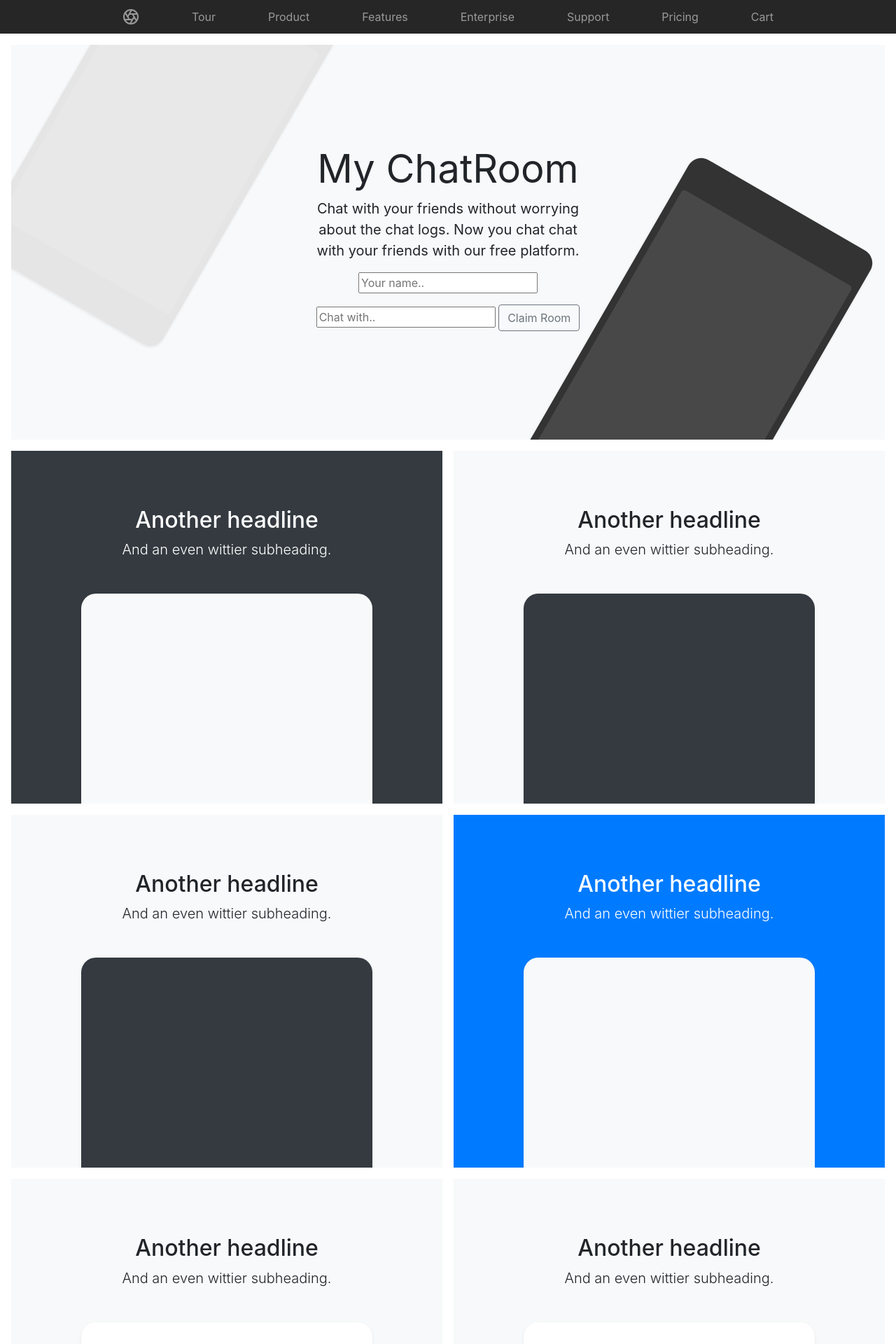
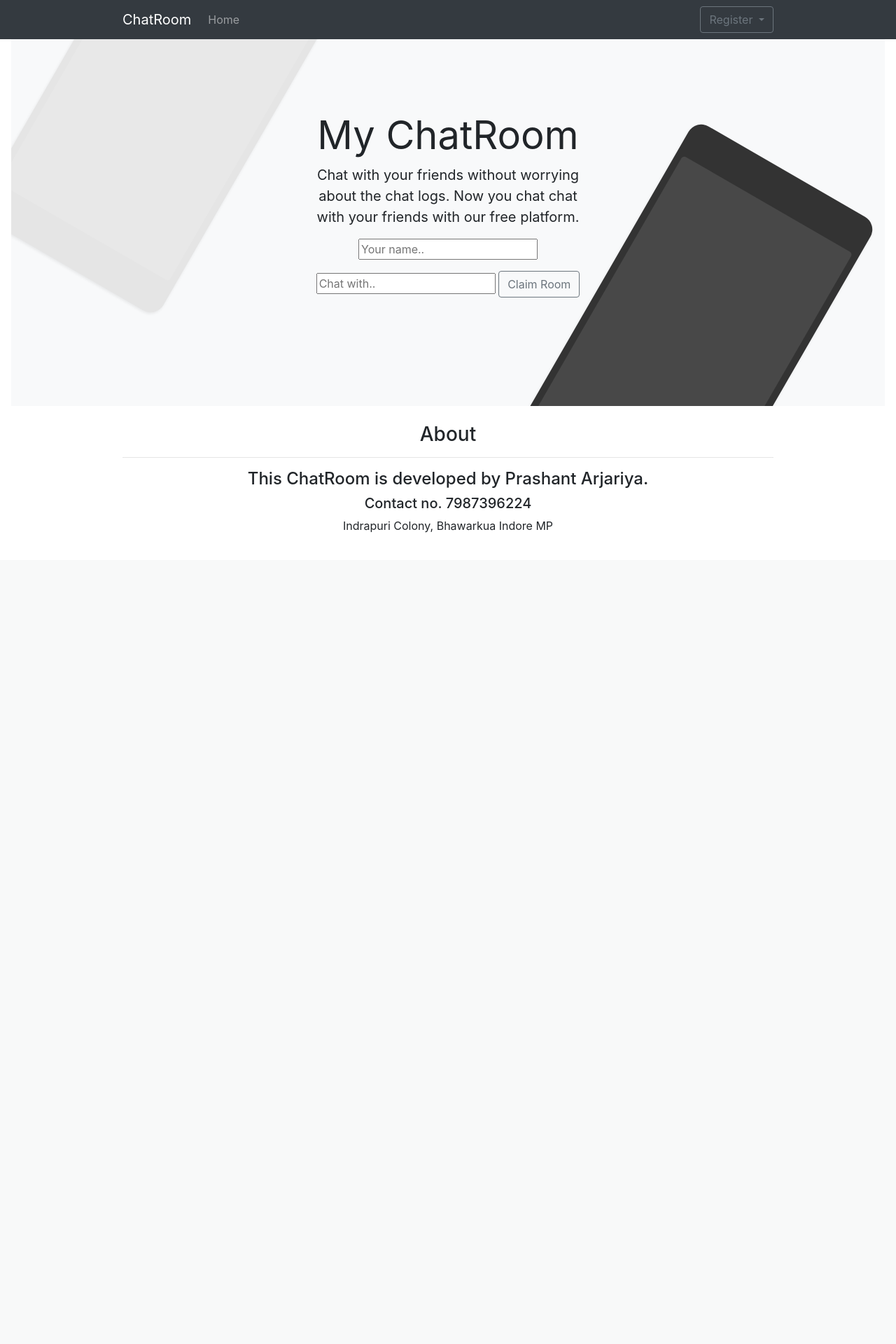
Before and after one commit to prashantAJ/chatroom, a PHP site: page /chatroom/ in a window 1280 px wide. Shown: the top 1920 px of the page at 70% size. After the commit the page ends 761 px from the top, so only its background shows below. Run offline with PHP 8.4, Linux system fonts and the light colour scheme.

Commit message:
Done with this version

```diff
--- a/index.php
+++ b/index.php
@@ -31,24 +31,50 @@
           font-size: 3.5rem;
         }
       }
+
+      button:focus {
+    outline: 0;
+}
+
+.navbar .dropdown-menu .form-control {
+    width: 200px;
+}
     </style>
     <!-- Custom styles for this template -->
     <link href="css/product.css" rel="stylesheet">
   </head>
   <body>
-    <nav class="site-header sticky-top py-1">
-  <div class="container d-flex flex-column flex-md-row justify-content-between">
-    <a class="py-2" href="#" aria-label="Product">
-      <svg xmlns="http://www.w3.org/2000/svg" width="24" height="24" fill="none" stroke="currentColor" stroke-linecap="round" stroke-linejoin="round" stroke-width="2" class="d-block mx-auto" role="img" viewBox="0 0 24 24" focusable="false"><title>Product</title><circle cx="12" cy="12" r="10"/><path d="M14.31 8l5.74 9.94M9.69 8h11.48M7.38 12l5.74-9.94M9.69 16L3.95 6.06M14.31 16H2.83m13.79-4l-5.74 9.94"/></svg>
-    </a>
-    <a class="py-2 d-none d-md-inline-block" href="#">Tour</a>
-    <a class="py-2 d-none d-md-inline-block" href="#">Product</a>
-    <a class="py-2 d-none d-md-inline-block" href="#">Features</a>
-    <a class="py-2 d-none d-md-inline-block" href="#">Enterprise</a>
-    <a class="py-2 d-none d-md-inline-block" href="#">Support</a>
-    <a class="py-2 d-none d-md-inline-block" href="#">Pricing</a>
-    <a class="py-2 d-none d-md-inline-block" href="#">Cart</a>
-  </div>
+
+    <nav class="navbar navbar-expand-lg navbar-dark bg-dark fixed-top" role="navigation">
+    <div class="container">
+        <a class="navbar-brand" href="index.php">ChatRoom</a>
+        <button class="navbar-toggler border-0" type="button" data-toggle="collapse" data-target="#exCollapsingNavbar">
+            &#9776;
+        </button>
+        <div class="collapse navbar-collapse" id="exCollapsingNavbar">
+            <ul class="nav navbar-nav">
+                <li class="nav-item"><a href="index.php" class="nav-link">Home</a></li>
+            </ul>
+            <ul class="nav navbar-nav flex-row justify-content-between ml-auto">
+                <li class="nav-item order-2 order-md-1"><a href="#" class="nav-link" title="settings"><i class="fa fa-cog fa-fw fa-lg"></i></a></li>
+                <li class="dropdown order-1">
+                    <button type="button" id="dropdownMenu1" data-toggle="dropdown" class="btn btn-outline-secondary dropdown-toggle">Register <span class="caret"></span></button>
+                    <ul class="dropdown-menu dropdown-menu-right mt-2">
+                       <li class="px-3 py-2">
+                           <form class="form" role="form" method="post" action="register.php">
+                                <div class="form-group">
+                                    <input id="reg_name" name="name" placeholder="Name" class="form-control form-control-sm" type="text" required="">
+                                </div>
+                                <div class="form-group">
+                                    <button type="submit" class="btn btn-secondary btn-block">Register</button>
+                                </div>
+                            </form>
+                        </li>
+                    </ul>
+                </li>
+            </ul>
+        </div>
+    </div>
 </nav>
 
 <div class="position-relative overflow-hidden p-3 p-md-5 m-md-3 text-center bg-light">
@@ -66,119 +92,14 @@
   <div class="product-device product-device-2 shadow-sm d-none d-md-block"></div>
 </div>
 
-<div class="d-md-flex flex-md-equal w-100 my-md-3 pl-md-3">
-  <div class="bg-dark mr-md-3 pt-3 px-3 pt-md-5 px-md-5 text-center text-white overflow-hidden">
-    <div class="my-3 py-3">
-      <h2 class="display-5">Another headline</h2>
-      <p class="lead">And an even wittier subheading.</p>
-    </div>
-    <div class="bg-light shadow-sm mx-auto" style="width: 80%; height: 300px; border-radius: 21px 21px 0 0;"></div>
-  </div>
-  <div class="bg-light mr-md-3 pt-3 px-3 pt-md-5 px-md-5 text-center overflow-hidden">
-    <div class="my-3 p-3">
-      <h2 class="display-5">Another headline</h2>
-      <p class="lead">And an even wittier subheading.</p>
-    </div>
-    <div class="bg-dark shadow-sm mx-auto" style="width: 80%; height: 300px; border-radius: 21px 21px 0 0;"></div>
-  </div>
-</div>
 
-<div class="d-md-flex flex-md-equal w-100 my-md-3 pl-md-3">
-  <div class="bg-light mr-md-3 pt-3 px-3 pt-md-5 px-md-5 text-center overflow-hidden">
-    <div class="my-3 p-3">
-      <h2 class="display-5">Another headline</h2>
-      <p class="lead">And an even wittier subheading.</p>
-    </div>
-    <div class="bg-dark shadow-sm mx-auto" style="width: 80%; height: 300px; border-radius: 21px 21px 0 0;"></div>
-  </div>
-  <div class="bg-primary mr-md-3 pt-3 px-3 pt-md-5 px-md-5 text-center text-white overflow-hidden">
-    <div class="my-3 py-3">
-      <h2 class="display-5">Another headline</h2>
-      <p class="lead">And an even wittier subheading.</p>
-    </div>
-    <div class="bg-light shadow-sm mx-auto" style="width: 80%; height: 300px; border-radius: 21px 21px 0 0;"></div>
-  </div>
-</div>
-
-<div class="d-md-flex flex-md-equal w-100 my-md-3 pl-md-3">
-  <div class="bg-light mr-md-3 pt-3 px-3 pt-md-5 px-md-5 text-center overflow-hidden">
-    <div class="my-3 p-3">
-      <h2 class="display-5">Another headline</h2>
-      <p class="lead">And an even wittier subheading.</p>
-    </div>
-    <div class="bg-white shadow-sm mx-auto" style="width: 80%; height: 300px; border-radius: 21px 21px 0 0;"></div>
-  </div>
-  <div class="bg-light mr-md-3 pt-3 px-3 pt-md-5 px-md-5 text-center overflow-hidden">
-    <div class="my-3 py-3">
-      <h2 class="display-5">Another headline</h2>
-      <p class="lead">And an even wittier subheading.</p>
-    </div>
-    <div class="bg-white shadow-sm mx-auto" style="width: 80%; height: 300px; border-radius: 21px 21px 0 0;"></div>
-  </div>
-</div>
-
-<div class="d-md-flex flex-md-equal w-100 my-md-3 pl-md-3">
-  <div class="bg-light mr-md-3 pt-3 px-3 pt-md-5 px-md-5 text-center overflow-hidden">
-    <div class="my-3 p-3">
-      <h2 class="display-5">Another headline</h2>
-      <p class="lead">And an even wittier subheading.</p>
-    </div>
-    <div class="bg-white shadow-sm mx-auto" style="width: 80%; height: 300px; border-radius: 21px 21px 0 0;"></div>
-  </div>
-  <div class="bg-light mr-md-3 pt-3 px-3 pt-md-5 px-md-5 text-center overflow-hidden">
-    <div class="my-3 py-3">
-      <h2 class="display-5">Another headline</h2>
-      <p class="lead">And an even wittier subheading.</p>
-    </div>
-    <div class="bg-white shadow-sm mx-auto" style="width: 80%; height: 300px; border-radius: 21px 21px 0 0;"></div>
-  </div>
-</div>
-
-<footer class="container py-5">
-  <div class="row">
-    <div class="col-12 col-md">
-      <svg xmlns="http://www.w3.org/2000/svg" width="24" height="24" fill="none" stroke="currentColor" stroke-linecap="round" stroke-linejoin="round" stroke-width="2" class="d-block mb-2" role="img" viewBox="0 0 24 24" focusable="false"><title>Product</title><circle cx="12" cy="12" r="10"/><path d="M14.31 8l5.74 9.94M9.69 8h11.48M7.38 12l5.74-9.94M9.69 16L3.95 6.06M14.31 16H2.83m13.79-4l-5.74 9.94"/></svg>
-      <small class="d-block mb-3 text-muted">&copy; 2017-2020</small>
-    </div>
-    <div class="col-6 col-md">
-      <h5>Features</h5>
-      <ul class="list-unstyled text-small">
-        <li><a class="text-muted" href="#">Cool stuff</a></li>
-        <li><a class="text-muted" href="#">Random feature</a></li>
-        <li><a class="text-muted" href="#">Team feature</a></li>
-        <li><a class="text-muted" href="#">Stuff for developers</a></li>
-        <li><a class="text-muted" href="#">Another one</a></li>
-        <li><a class="text-muted" href="#">Last time</a></li>
-      </ul>
-    </div>
-    <div class="col-6 col-md">
-      <h5>Resources</h5>
-      <ul class="list-unstyled text-small">
-        <li><a class="text-muted" href="#">Resource</a></li>
-        <li><a class="text-muted" href="#">Resource name</a></li>
-        <li><a class="text-muted" href="#">Another resource</a></li>
-        <li><a class="text-muted" href="#">Final resource</a></li>
-      </ul>
-    </div>
-    <div class="col-6 col-md">
-      <h5>Resources</h5>
-      <ul class="list-unstyled text-small">
-        <li><a class="text-muted" href="#">Business</a></li>
-        <li><a class="text-muted" href="#">Education</a></li>
-        <li><a class="text-muted" href="#">Government</a></li>
-        <li><a class="text-muted" href="#">Gaming</a></li>
-      </ul>
-    </div>
-    <div class="col-6 col-md">
-      <h5>About</h5>
-      <ul class="list-unstyled text-small">
-        <li><a class="text-muted" href="#">Team</a></li>
-        <li><a class="text-muted" href="#">Locations</a></li>
-        <li><a class="text-muted" href="#">Privacy</a></li>
-        <li><a class="text-muted" href="#">Terms</a></li>
-      </ul>
-    </div>
-  </div>
+<footer class="container py-2">
+   <center>
+      <h3>About</h3><hr>
+        <h4>This ChatRoom is developed by Prashant Arjariya.</h4>
+        <h5>Contact no. 7987396224</h5>
+        <address>Indrapuri Colony, Bhawarkua Indore MP</address>
+    </center>
 </footer>
 
 <script src="https://code.jquery.com/jquery-3.5.1.slim.min.js" integrity="sha384-DfXdz2htPH0lsSSs5nCTpuj/zy4C+OGpamoFVy38MVBnE+IbbVYUew+OrCXaRkfj" crossorigin="anonymous"></script>
```
Also changed, not shown: htcont.php (+17 -4 lines), register.php (added, +21 -0 lines), room.php (+25 -19 lines).
